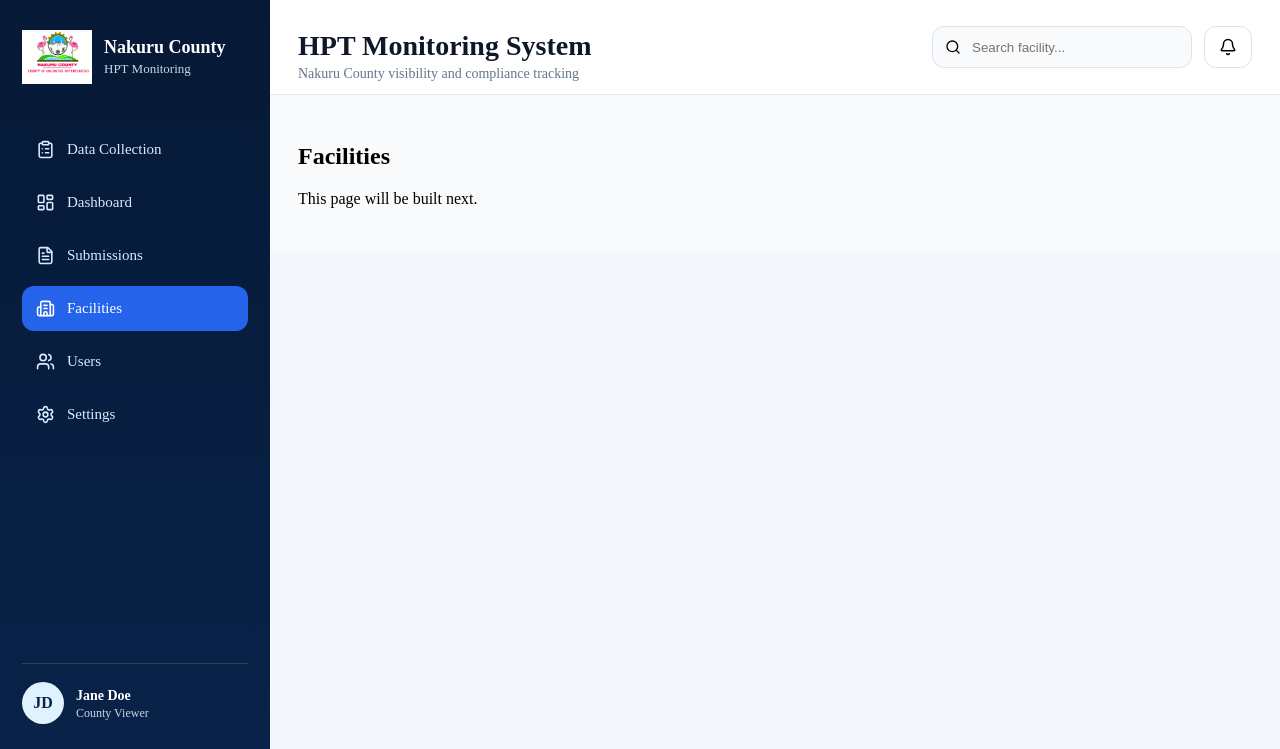
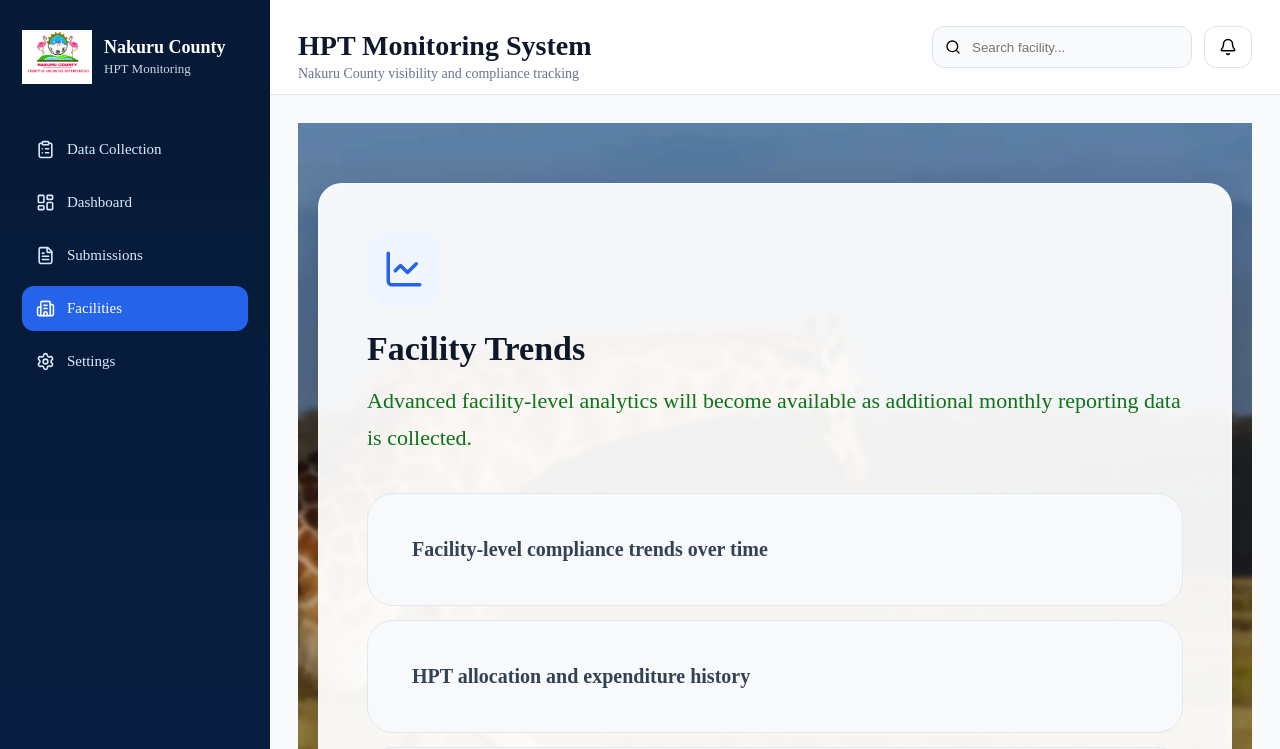
Before and after one commit to Grace-01-cell/Nakuru-HPT-monitoring-System, a React (Vite) app in the folder frontend/: page /facilities in a window 1280 px wide. Shown: the top 749 px of the page. Built offline with nearby package versions, Linux system fonts and the light colour scheme.

Commit message:
enhancements

```diff
--- a/frontend/src/App.tsx
+++ b/frontend/src/App.tsx
@@ -3,6 +3,7 @@ import Login from "./pages/Login";
 import DataCollection from "./pages/DataCollection";
 import MainLayout from "./components/layout/MainLayout";
 import Submissions from "./pages/Submisions";
+import FacilityTrends from "./pages/FacilityTrends";
 
 import CountyDashboard from "./pages/CountyDashboard";
 <Route path="/dashboard" element={<CountyDashboard />} />
@@ -29,9 +30,10 @@ function App() {
             element={<DataCollection />}
           />
           <Route path="/submissions" element={<Submissions />} />
-          <Route path="/facilities" element={<Placeholder title="Facilities" />} />
+
           <Route path="/users" element={<Placeholder title="Users" />} />
           <Route path="/settings" element={<Placeholder title="Settings" />} />
+          <Route path="/facilities" element={<FacilityTrends />} />
         </Route>
       </Routes>
     </BrowserRouter>
--- a/frontend/src/components/layout/Sidebar.tsx
+++ b/frontend/src/components/layout/Sidebar.tsx
@@ -16,7 +16,7 @@ const menuItems = [
   { label: "Dashboard", path: "/dashboard", icon: LayoutDashboard },
   { label: "Submissions", path: "/submissions", icon: FileText },
   { label: "Facilities", path: "/facilities", icon: Building2 },
-  { label: "Users", path: "/users", icon: Users },
+
   { label: "Settings", path: "/settings", icon: Settings },
 ];
 
--- /dev/null
+++ b/frontend/src/pages/FacilityTrends.css
@@ -0,0 +1,98 @@
+.facility-coming-page {
+  width: 100%;
+  min-height: calc(100vh - 95px);
+  position: relative;
+  overflow: hidden;
+
+  display: flex;
+  justify-content: center;
+  align-items: center;
+  padding: 60px 20px;
+}
+
+.facility-bg-image {
+  position: absolute;
+  inset: 0;
+  width: 100%;
+  height: 100%;
+
+  object-fit: cover;
+  object-position: center;
+
+  filter: blur(0.8px);
+  transform: scale(1.02);
+  z-index: 0;
+}
+
+.facility-bg-overlay {
+  position: absolute;
+  inset: 0;
+  background: rgba(15, 23, 42, 0.22);
+  z-index: 1;
+}
+
+.facility-coming-card {
+  position: relative;
+  z-index: 2;
+
+  width: 100%;
+  max-width: 1200px;
+  background: rgba(255, 255, 255, 0.94);
+  border-radius: 24px;
+  padding: 48px;
+  border: 1px solid rgba(255, 255, 255, 0.35);
+  box-shadow: 0 10px 35px rgba(15, 23, 42, 0.18);
+}
+
+.facility-icon {
+  width: 74px;
+  height: 74px;
+  border-radius: 20px;
+  background: #eff6ff;
+  color: #2563eb;
+  display: flex;
+  align-items: center;
+  justify-content: center;
+  margin-bottom: 24px;
+}
+
+.facility-coming-card h1 {
+  margin: 0;
+  font-size: 34px;
+  color: #0f172a;
+  font-weight: 700;
+}
+
+.coming-soon {
+  margin-top: 14px;
+  color: #0d7219;
+  font-size: 22px;
+  line-height: 1.7;
+}
+
+.future-features {
+  margin-top: 36px;
+  display: grid;
+  gap: 14px;
+}
+
+.feature-item {
+  background: rgba(248, 250, 252, 0.9);
+
+  border: 1px solid #e2e8f0;
+
+  padding: 44px 44px;
+
+  min-height: 85px;
+
+  border-radius: 26px;
+
+  color: #334155;
+
+  font-weight: 600;
+
+  display: flex;
+  align-items: center;
+
+  font-size: 20px;
+}
--- /dev/null
+++ b/frontend/src/pages/FacilityTrends.tsx
@@ -0,0 +1,41 @@
+import "./FacilityTrends.css";
+import { LineChart } from "lucide-react";
+
+function FacilityTrends() {
+  return (
+    <div className="facility-coming-page">
+      <img
+        src="/assets/Lake-Nakuru-2.png"
+        alt=""
+        className="facility-bg-image"
+      />
+
+      <div className="facility-bg-overlay" />
+
+      <div className="facility-coming-card">
+        <div className="facility-icon">
+          <LineChart size={42} />
+        </div>
+
+        <h1>Facility Trends</h1>
+
+        <p className="coming-soon">
+          Advanced facility-level analytics will become available as additional
+          monthly reporting data is collected.
+        </p>
+
+        <div className="future-features">
+          <div className="feature-item">Facility-level compliance trends over time</div>
+          <div className="feature-item">HPT allocation and expenditure history</div>
+          <div className="feature-item">CHP Kits utilization tracking</div>
+
+          <div className="feature-item">Submission history and reporting timelines</div>
+          <div className="feature-item">Procurement source trends (KEMSA/MEDS/Other)</div>
+          <div className="feature-item">Supporting document history</div>
+        </div>
+      </div>
+    </div>
+  );
+}
+
+export default FacilityTrends;
```
Also changed, not shown: frontend/public/assets/Lake-Nakuru-2.png (added), frontend/public/assets/menengai-crater.webp (added).
